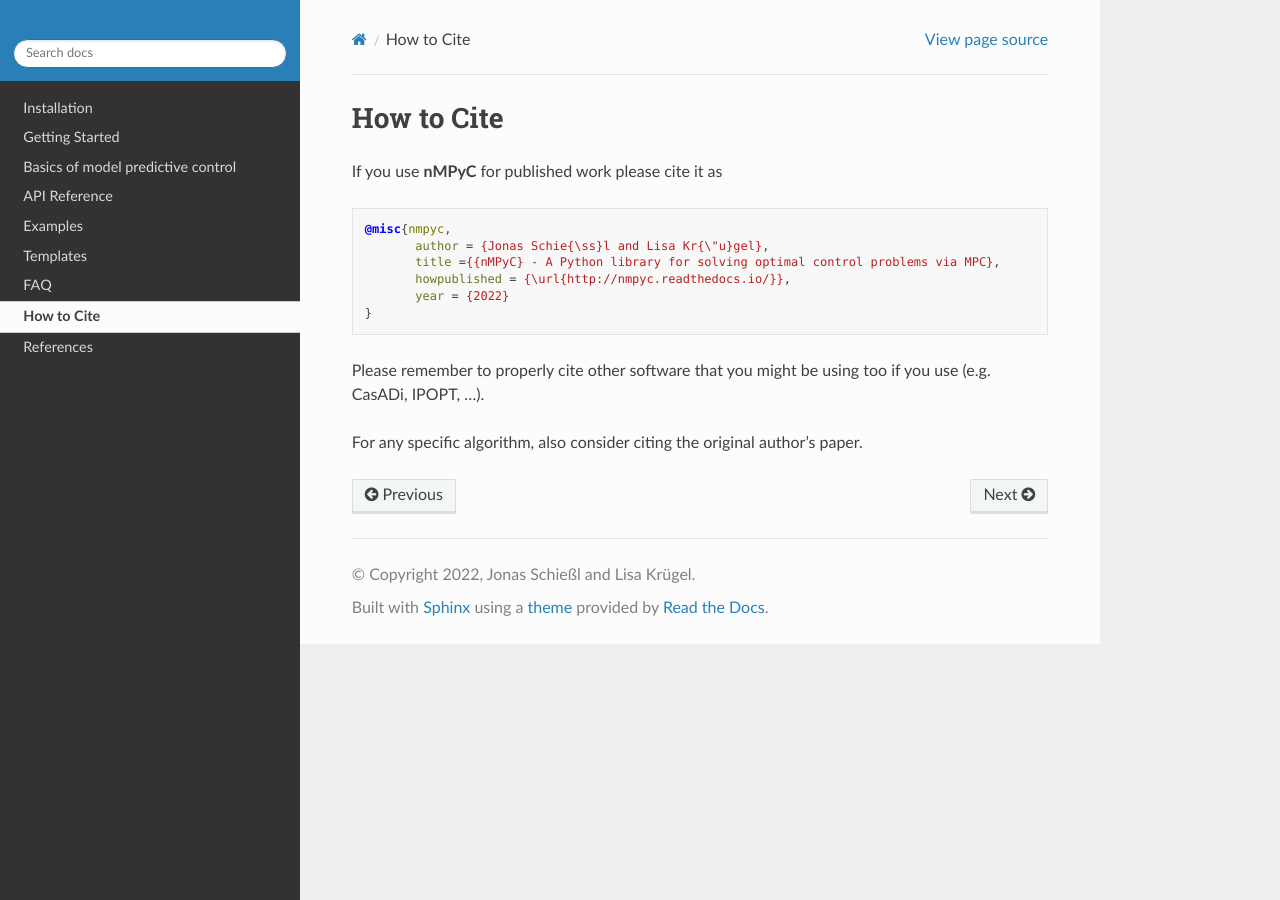
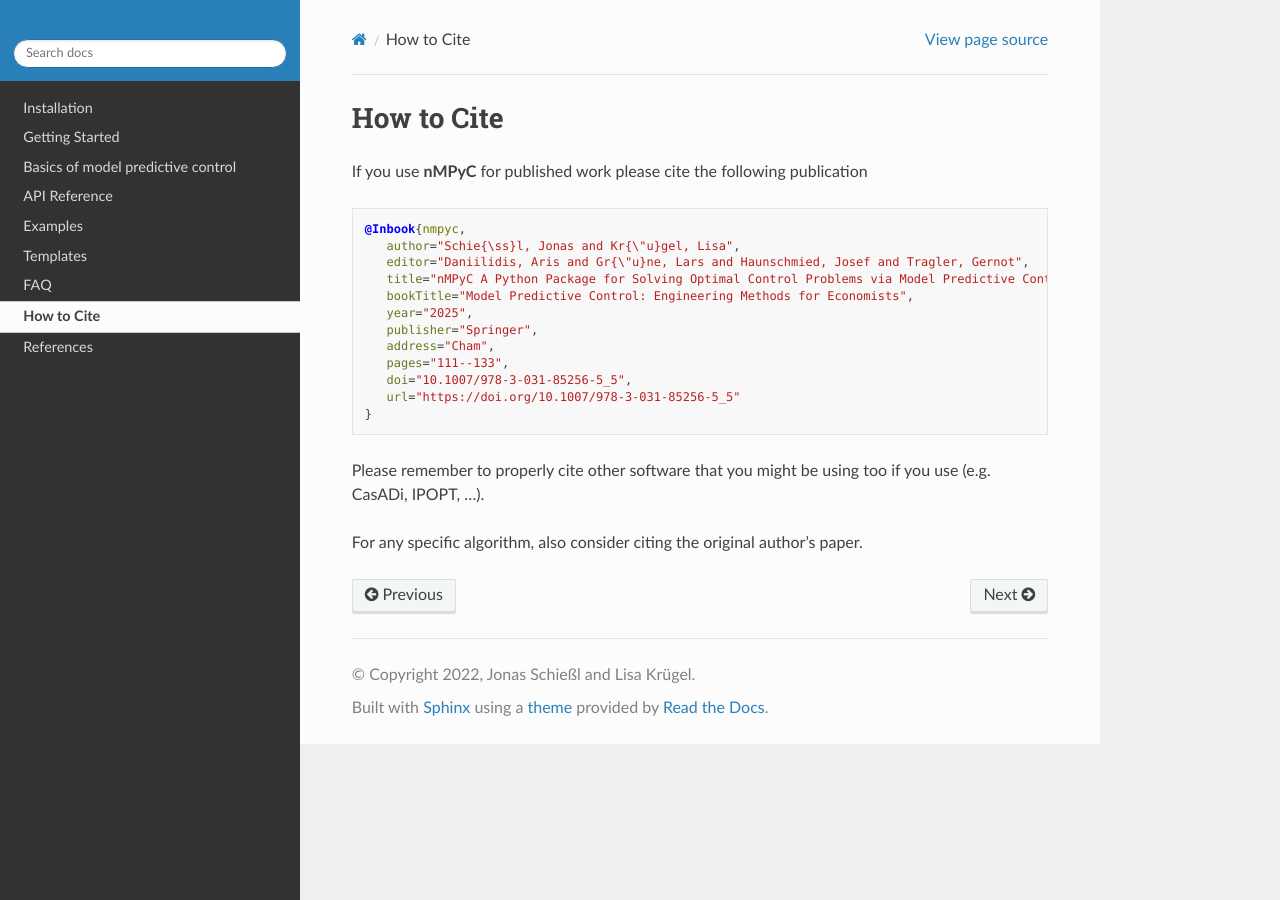
Before and after one commit to nMPyC/nmpyc, a Sphinx documentation site: the page built from docs/source/citation.rst, in a window 1280 px wide. Built offline with Sphinx 7.4.7 and the Read the Docs theme 3.1.0, drawn with Linux system fonts in a browser that asks for light colours.

Commit message:
Update citation.rst
updated the citation for nMPyC to the new publication

```diff
--- a/docs/source/citation.rst
+++ b/docs/source/citation.rst
@@ -1,15 +1,21 @@
 How to Cite
 ============
 
-If you use **nMPyC** for published work please cite it as
+If you use **nMPyC** for published work please cite the following publication
 
 .. code-block:: bibtex
 
-   @misc{nmpyc,
-          author = {Jonas Schie{\ss}l and Lisa Kr{\"u}gel},
-          title ={{nMPyC} - A Python library for solving optimal control problems via MPC},
-          howpublished = {\url{http://nmpyc.readthedocs.io/}},
-          year = {2022}
+   @Inbook{nmpyc,
+      author="Schie{\ss}l, Jonas and Kr{\"u}gel, Lisa",
+      editor="Daniilidis, Aris and Gr{\"u}ne, Lars and Haunschmied, Josef and Tragler, Gernot",
+      title="nMPyC A Python Package for Solving Optimal Control Problems via Model Predictive Control",
+      bookTitle="Model Predictive Control: Engineering Methods for Economists",
+      year="2025",
+      publisher="Springer",
+      address="Cham",
+      pages="111--133",
+      doi="10.1007/978-3-031-85256-5_5",
+      url="https://doi.org/10.1007/978-3-031-85256-5_5"
    }
 
 Please remember to properly cite other software that you might be using too if you use (e.g. CasADi, IPOPT, ...).
```
